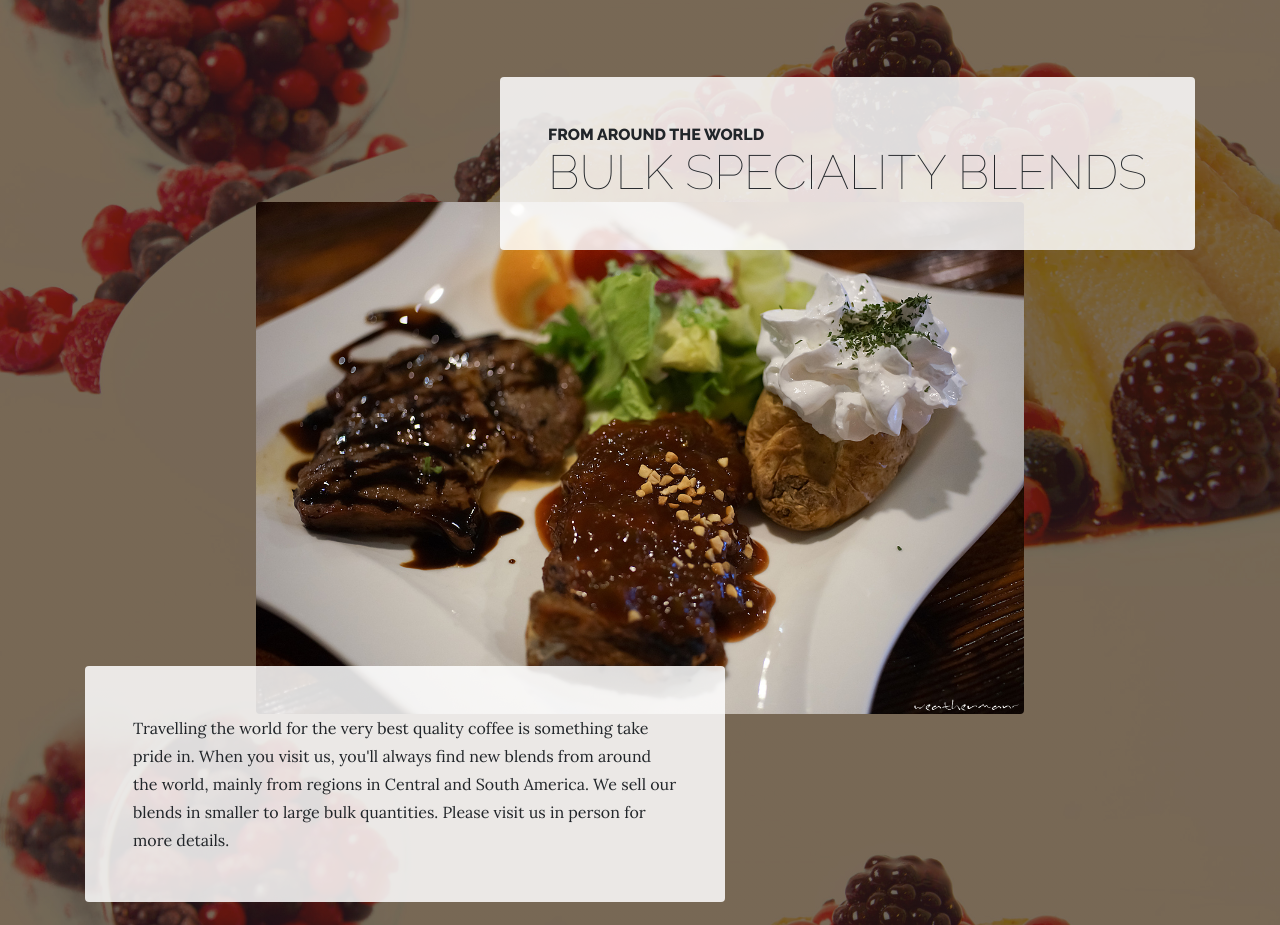
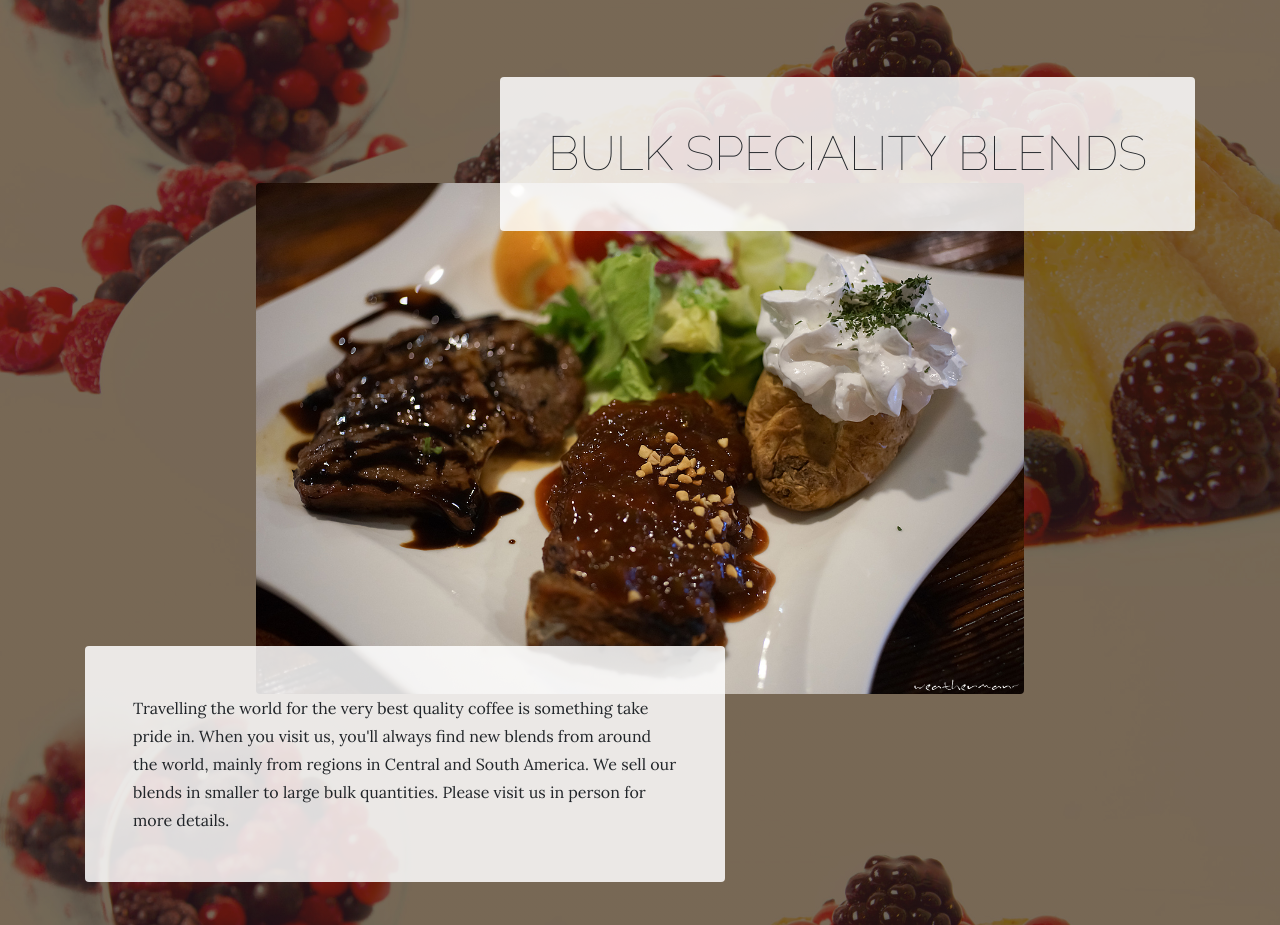
Before and after one commit to Rihab446/projet-bootstrap, a website: page startbootstrap-business-casual-gh-pages/products.html in a window 1280 px wide. Shown: the part 1973-2898 px from the top of the page. Drawn offline with Linux system fonts and the light colour scheme.

Commit message:
change the page of products

```diff
--- a/startbootstrap-business-casual-gh-pages/products.html
+++ b/startbootstrap-business-casual-gh-pages/products.html
@@ -105,7 +105,7 @@
         <div class="product-item-title d-flex">
           <div class="bg-faded p-5 d-flex ml-auto rounded">
             <h2 class="section-heading mb-0">
-              <span class="section-heading-upper">From Around the World</span>
+              <span class="section-heading-upper"></span>
               <span class="section-heading-lower">Bulk Speciality Blends</span>
             </h2>
           </div>
```
